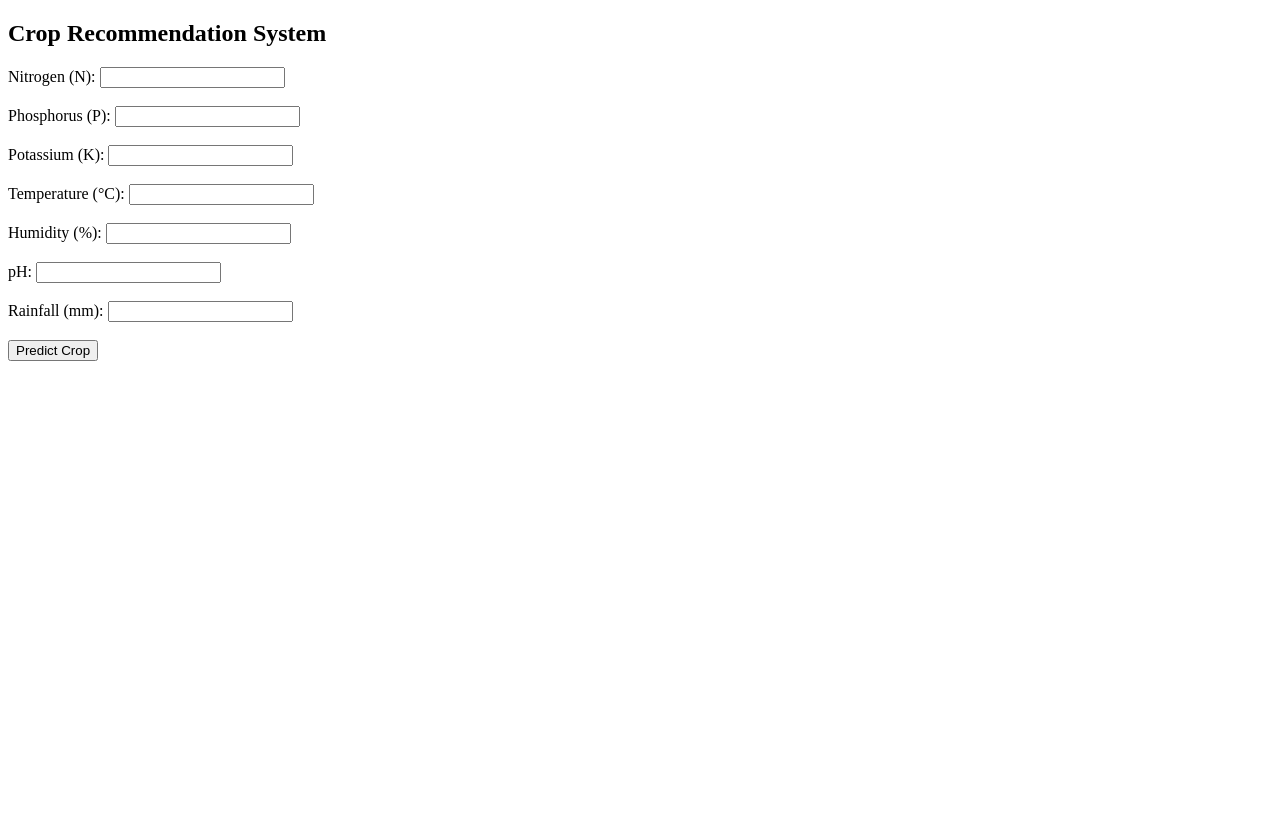
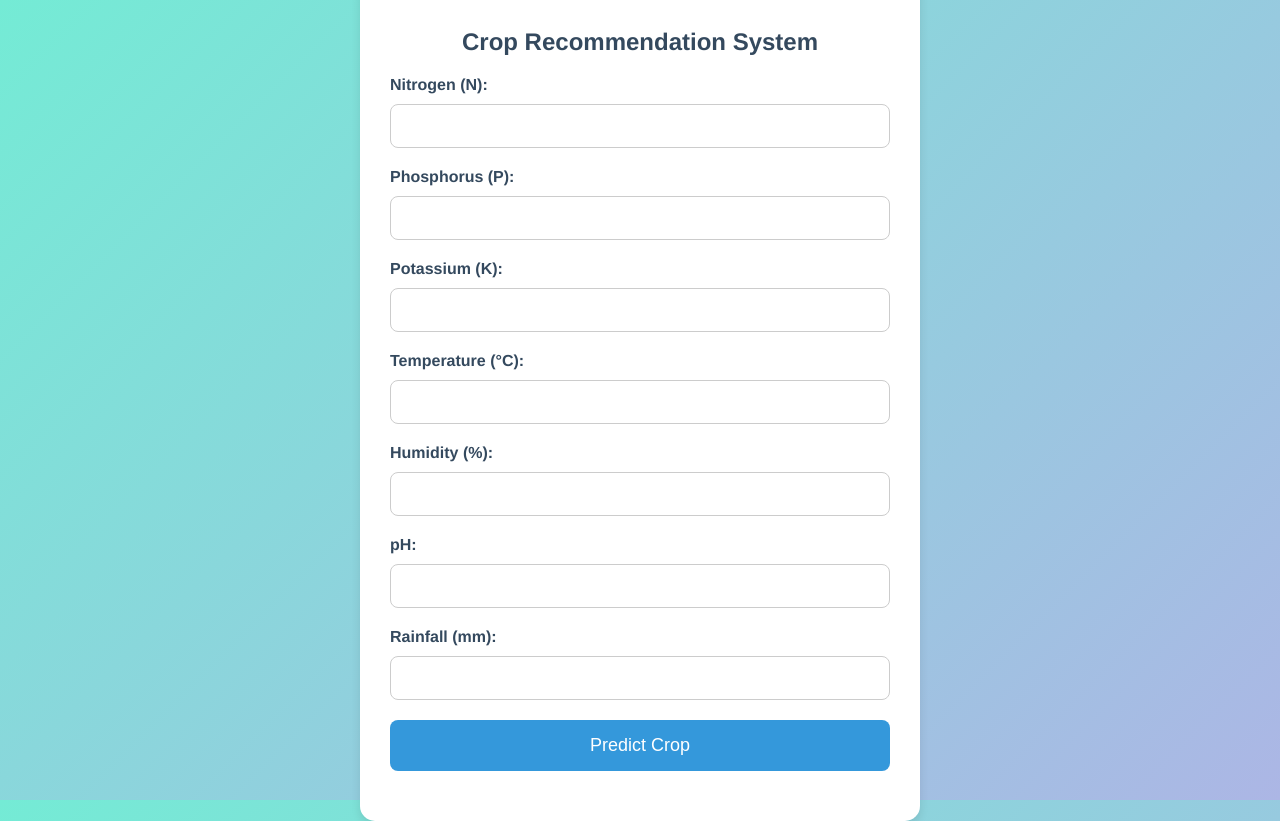
Before and after one commit to debayan002/crop-prediction, a Flask app: page / in a window 1280 px wide. Before the commit the page ends 361 px from the top, so only its background shows below. Run offline with Flask 3, Linux system fonts and the light colour scheme.

Commit message:
index.html

```diff
--- a/crop_ recomendation/templates/index.html
+++ b/crop_ recomendation/templates/index.html
@@ -4,33 +4,96 @@
     <meta charset="UTF-8">
     <meta name="viewport" content="width=device-width, initial-scale=1.0">
     <title>Crop Recommendation</title>
+    <style>
+        body {
+            font-family: 'Helvetica Neue', Arial, sans-serif;
+            background: linear-gradient(135deg, #74ebd5 0%, #ACB6E5 100%);
+            margin: 0;
+            padding: 0;
+            display: flex;
+            justify-content: center;
+            align-items: center;
+            height: 100vh;
+        }
+        .container {
+            background-color: #fff;
+            padding: 30px;
+            border-radius: 15px;
+            box-shadow: 0 4px 10px rgba(0, 0, 0, 0.1);
+            width: 100%;
+            max-width: 500px;
+        }
+        h2 {
+            text-align: center;
+            color: #34495e;
+            font-size: 24px;
+            margin-bottom: 20px;
+        }
+        label {
+            font-weight: bold;
+            color: #34495e;
+            display: block;
+            margin-bottom: 10px;
+        }
+        input[type="text"] {
+            width: 100%;
+            padding: 12px;
+            margin-bottom: 20px;
+            border: 1px solid #ccc;
+            border-radius: 8px;
+            box-sizing: border-box;
+            font-size: 16px;
+        }
+        input[type="submit"] {
+            width: 100%;
+            background-color: #3498db;
+            color: white;
+            padding: 15px;
+            border: none;
+            border-radius: 8px;
+            font-size: 18px;
+            cursor: pointer;
+            transition: background-color 0.3s ease;
+        }
+        input[type="submit"]:hover {
+            background-color: #2980b9;
+        }
+        h3 {
+            text-align: center;
+            color: #e74c3c;
+            margin-top: 20px;
+            font-size: 20px;
+        }
+    </style>
 </head>
 <body>
+    <div class="container">
         <h2>Crop Recommendation System</h2>
         <form action="/predict" method="post">
             <label for="N">Nitrogen (N):</label>
-        <input type="text" name="N" required><br><br>
+            <input type="text" name="N" required>
 
             <label for="P">Phosphorus (P):</label>
-        <input type="text" name="P" required><br><br>
+            <input type="text" name="P" required>
 
             <label for="K">Potassium (K):</label>
-        <input type="text" name="K" required><br><br>
+            <input type="text" name="K" required>
 
             <label for="temperature">Temperature (°C):</label>
-        <input type="text" name="temperature" required><br><br>
+            <input type="text" name="temperature" required>
 
             <label for="humidity">Humidity (%):</label>
-        <input type="text" name="humidity" required><br><br>
+            <input type="text" name="humidity" required>
 
             <label for="pH">pH:</label>
-        <input type="text" name="pH" required><br><br>
+            <input type="text" name="pH" required>
 
             <label for="rainfall">Rainfall (mm):</label>
-        <input type="text" name="rainfall" required><br><br>
+            <input type="text" name="rainfall" required>
 
             <input type="submit" value="Predict Crop">
         </form>
         <h3>{{ prediction_text }}</h3>
+    </div>
 </body>
 </html>
```
Lines whose indentation alone changed are shown as unchanged.
